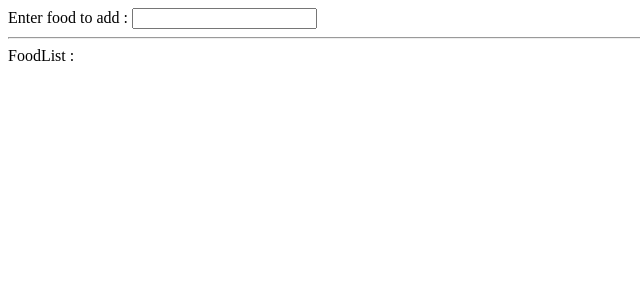
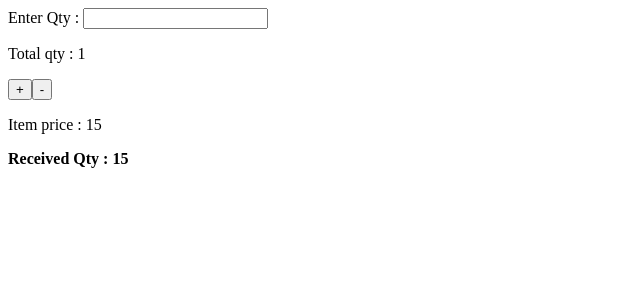
Before and after one commit to rohansolse/AngulerTrial, an Angular app: page / in a window 1280 px wide. Shown: the top 300 px of the page, without its empty margins (0-640 px from the left). Built offline with nearby package versions, Linux system fonts and the light colour scheme.

Commit message:
two way binding completed

```diff
--- a/src/app/app.component.html
+++ b/src/app/app.component.html
@@ -18,9 +18,14 @@
     <li *ngFor="let food of foodList">{{ food }}</li>
 </ul>
 <app-child (foodEvt)="addFruitInList($event)"></app-child> -->
-
+<!--
 Enter food to add :
 <input type="text" name="" id="" (keyup.enter)="insertFood($event)">
 <hr>
 <app-child [foodArryInChild]="foodArray" (deletFoodEvt)="deleteFood($event)"></app-child>
-<p *ngIf="deletedFood">You deleted {{ deletedFood }}</p>
+<p *ngIf="deletedFood">You deleted {{ deletedFood }}</p> -->
+
+Enter Qty :
+<input type="text" name="" id="" (keyup.enter)="addQty($event)">
+<p>Total qty : {{ qty }}</p>
+<app-product [(qty)]="qty" ></app-product>
--- a/src/app/app.component.ts
+++ b/src/app/app.component.ts
@@ -1,5 +1,4 @@
 import { Component } from "@angular/core";
-import { ThrowStmt } from "@angular/compiler";
 
 @Component({
     selector: "app-root",
@@ -35,17 +34,29 @@ export class AppComponent {
     //     this.foodList.push(fruit)
     // }
 
-    foodArray: string[]=[]
-    insertFood(food){
-        if(this.foodArray.indexOf(food.target.value) == -1){
-            this.foodArray.push(food.target.value)
-            food.target.value = ''
-        }
+    // foodArray: string[]=[]
+    // insertFood(food){
+    //     if(this.foodArray.indexOf(food.target.value) == -1){
+    //         this.foodArray.push(food.target.value)
+    //         food.target.value = ''
+    //     }
+    // }
+    // deletedFood: string = null
+    // deleteFood(foodIndex){
+    //     console.log("foodindex : ",foodIndex)
+    //     this.deletedFood = this.foodArray[foodIndex]
+    //     this.foodArray = this.foodArray.filter((val,index)=> index != foodIndex)
+    // }
+
+    qty : number = 1
+    addQty(event){
+        this.qty = event.target.value
+        console.log("P qty : ", this.qty)
+        event.target.value = ''
     }
-    deletedFood: string = null
-    deleteFood(foodIndex){
-        console.log("foodindex : ",foodIndex)
-        this.deletedFood = this.foodArray[foodIndex]
-        this.foodArray = this.foodArray.filter((val,index)=> index != foodIndex)
+
+    updateQty(updatedQty){
+        console.log("updatedQty : ",updatedQty)
+        this.qty = updatedQty
     }
 }
--- a/src/app/app.module.ts
+++ b/src/app/app.module.ts
@@ -14,6 +14,7 @@ import { TemplateVariableComponent } from './template-variable/template-variable
 import { HeaderComponent } from './header/header.component';
 import { ProfileComponent } from './profile/profile.component';
 import { ChildComponent } from './child/child.component';
+import { ProductComponent } from './product/product.component';
 
 @NgModule({
   declarations: [
@@ -29,7 +30,8 @@ import { ChildComponent } from './child/child.component';
     TemplateVariableComponent,
     HeaderComponent,
     ProfileComponent,
-    ChildComponent
+    ChildComponent,
+    ProductComponent
   ],
   imports: [
     BrowserModule
--- /dev/null
+++ b/src/app/product/product.component.html
@@ -0,0 +1,4 @@
+<!-- <p>product works!</p> -->
+<button (click)=incQty()>+</button><button (click)=decQty()>-</button>
+<p>Item price : {{ itemPrize }}</p>
+<strong>Received Qty : {{ itemPrize * qty }} </strong>
--- /dev/null
+++ b/src/app/product/product.component.ts
@@ -0,0 +1,31 @@
+import { Component, Input, Output, EventEmitter } from '@angular/core';
+
+@Component({
+    selector: 'app-product',
+    templateUrl: './product.component.html',
+    styleUrls: ['./product.component.css']
+})
+export class ProductComponent  {
+
+    constructor() { }
+
+    ngOnInit() {
+    }
+    @Input() qty: number
+    @Output() qtyChange = new EventEmitter<number>()
+    itemPrize: number = 15
+
+    incQty() {
+        this.qty = Number(this.qty) + 1
+        console.log("inc : ", this.qty)
+        this.updateQty()
+    }
+    decQty() {
+        this.qty = Number(this.qty) - 1
+        console.log("dec : ", this.qty)
+        this.updateQty()
+    }
+    updateQty(){
+        this.qtyChange.emit(this.qty)
+    }
+}
```
Also changed, not shown: src/app/product/product.component.css (added).
